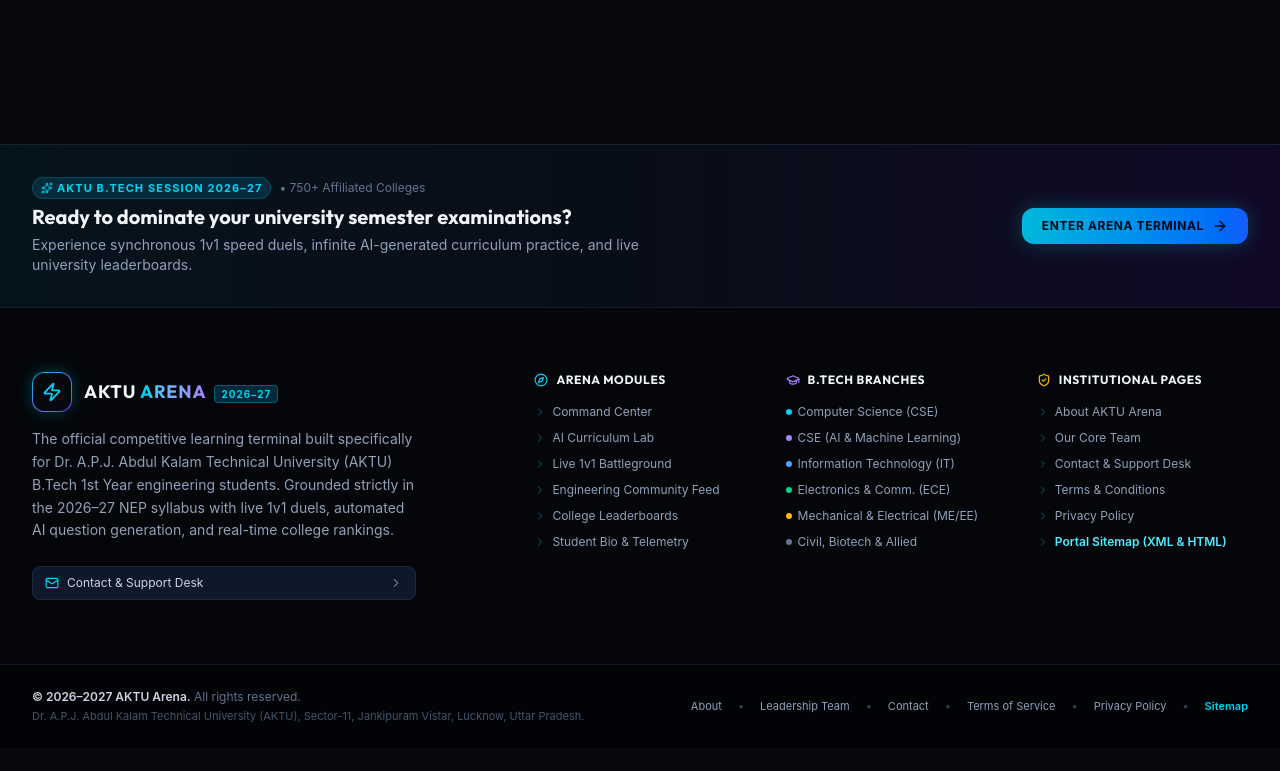
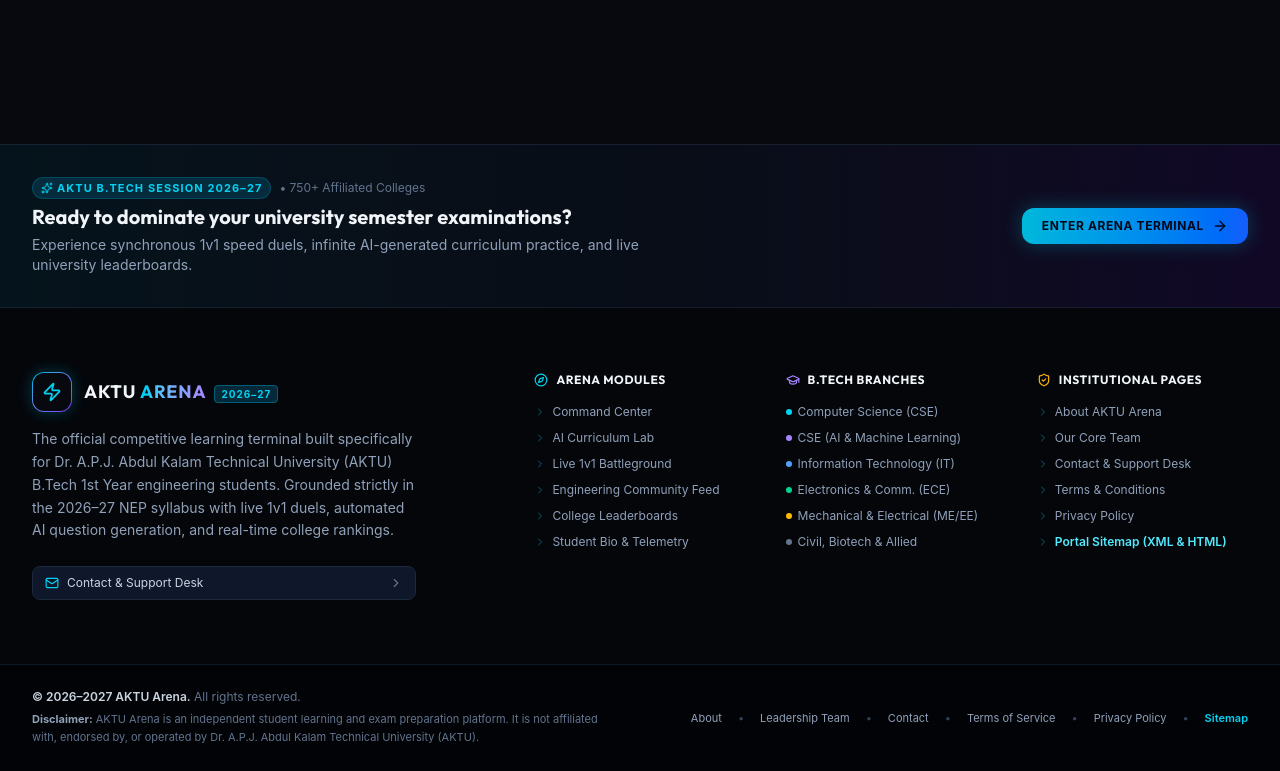
Before and after one commit to untitledworld9-bot/Aktu-Areana-, a React (Vite) app: page / in a window 1280 px wide. Shown: the part 2028-2799 px from the top of the page. Before the commit the page ends 2776 px from the top, so only its background shows below. Built offline with nearby package versions, Linux system fonts and the light colour scheme; no server answers; the database is empty.

Commit message:
legal: remove university physical address and add independent platform disclaimer

```diff
--- a/src/components/Footer.tsx
+++ b/src/components/Footer.tsx
@@ -290,15 +290,15 @@
         </div>
       </div>
 
-      {/* Bottom Bar: Copyright, University Attribution & Quick Links */}
+      {/* Bottom Bar: Copyright, Legal Disclaimer & Quick Links */}
       <div className="border-t border-slate-900 bg-[#020306] py-6 px-4 sm:px-6 lg:px-8">
         <div className="max-w-7xl mx-auto flex flex-col md:flex-row items-center justify-between gap-4 text-xs text-slate-500 text-center md:text-left">
-          <div className="space-y-1">
+          <div className="space-y-1.5 max-w-xl">
             <div>
               <span className="font-semibold text-slate-300">© 2026–2027 AKTU Arena.</span> All rights reserved.
             </div>
-            <p className="text-[11px] text-slate-600">
-              Dr. A.P.J. Abdul Kalam Technical University (AKTU), Sector-11, Jankipuram Vistar, Lucknow, Uttar Pradesh.
+            <p className="text-[11px] text-slate-500 leading-relaxed">
+              <strong className="text-slate-400">Disclaimer:</strong> AKTU Arena is an independent student learning and exam preparation platform. It is not affiliated with, endorsed by, or operated by Dr. A.P.J. Abdul Kalam Technical University (AKTU).
             </p>
           </div>
 
--- a/src/components/ProfileOnboarding.tsx
+++ b/src/components/ProfileOnboarding.tsx
@@ -131,10 +131,10 @@
             <div className="p-4 rounded-xl border-2 border-cyan-500/50 bg-cyan-950/20 flex items-center justify-between">
               <div>
                 <div className="font-bold text-slate-100 text-sm">
-                  Dr. A.P.J. Abdul Kalam Technical University (AKTU)
+                  AKTU / UPTU Engineering Curriculum
                 </div>
                 <div className="text-xs text-slate-400 mt-0.5">
-                  Formerly UPTU • Lucknow, Uttar Pradesh
+                  B.Tech 1st Year Syllabus & Exam Preparation Track
                 </div>
               </div>
               <div className="w-6 h-6 rounded-full bg-cyan-500 flex items-center justify-center text-slate-950">
--- a/src/components/pages/AboutPage.tsx
+++ b/src/components/pages/AboutPage.tsx
@@ -114,6 +114,13 @@
         </div>
       </GlassCard>
 
+      {/* Independent Platform Disclaimer */}
+      <div className="p-4 rounded-xl bg-slate-900/40 border border-slate-800 text-center mb-6">
+        <p className="text-[11px] text-slate-500 leading-relaxed max-w-3xl mx-auto">
+          <strong className="text-slate-400">Disclaimer:</strong> AKTU Arena is an independent educational technology and competitive learning platform created for engineering undergraduates. It is not affiliated with, endorsed by, or operated by Dr. A.P.J. Abdul Kalam Technical University (AKTU) administration or any government entity.
+        </p>
+      </div>
+
       {/* Direct Contact Notice */}
       <div className="p-6 rounded-2xl bg-slate-900/60 border border-slate-800 text-center">
         <h4 className="text-base font-bold text-slate-100 mb-2">Want to partner with your college club or department?</h4>
--- a/src/components/pages/TermsPage.tsx
+++ b/src/components/pages/TermsPage.tsx
@@ -71,7 +71,17 @@
             <span>4. Intellectual Property & Curriculum Content</span>
           </h3>
           <p className="text-slate-400 leading-relaxed">
-            The AKTU curriculum structure is aligned with official syllabus guidelines published by Dr. A.P.J. Abdul Kalam Technical University. Generated questions, algorithmic explanations, and telemetry graphics are the property of AKTU Arena.
+            The AKTU curriculum structure is aligned with public syllabus guidelines. Generated practice problems, algorithms, battle mechanics, and telemetry graphics are the proprietary intellectual property of AKTU Arena.
+          </p>
+        </GlassCard>
+
+        <GlassCard className="p-6">
+          <h3 className="text-base font-bold text-slate-100 font-['Outfit'] mb-2 flex items-center gap-2">
+            <ShieldCheck className="w-4 h-4 text-emerald-400" />
+            <span>5. Independent Platform Disclaimer</span>
+          </h3>
+          <p className="text-slate-400 leading-relaxed">
+            AKTU Arena is an independent educational platform for engineering students. It is not affiliated with, endorsed by, or operated by Dr. A.P.J. Abdul Kalam Technical University (AKTU) administration or any government entity. All university trademarks belong to their respective owners.
           </p>
         </GlassCard>
       </div>
```
